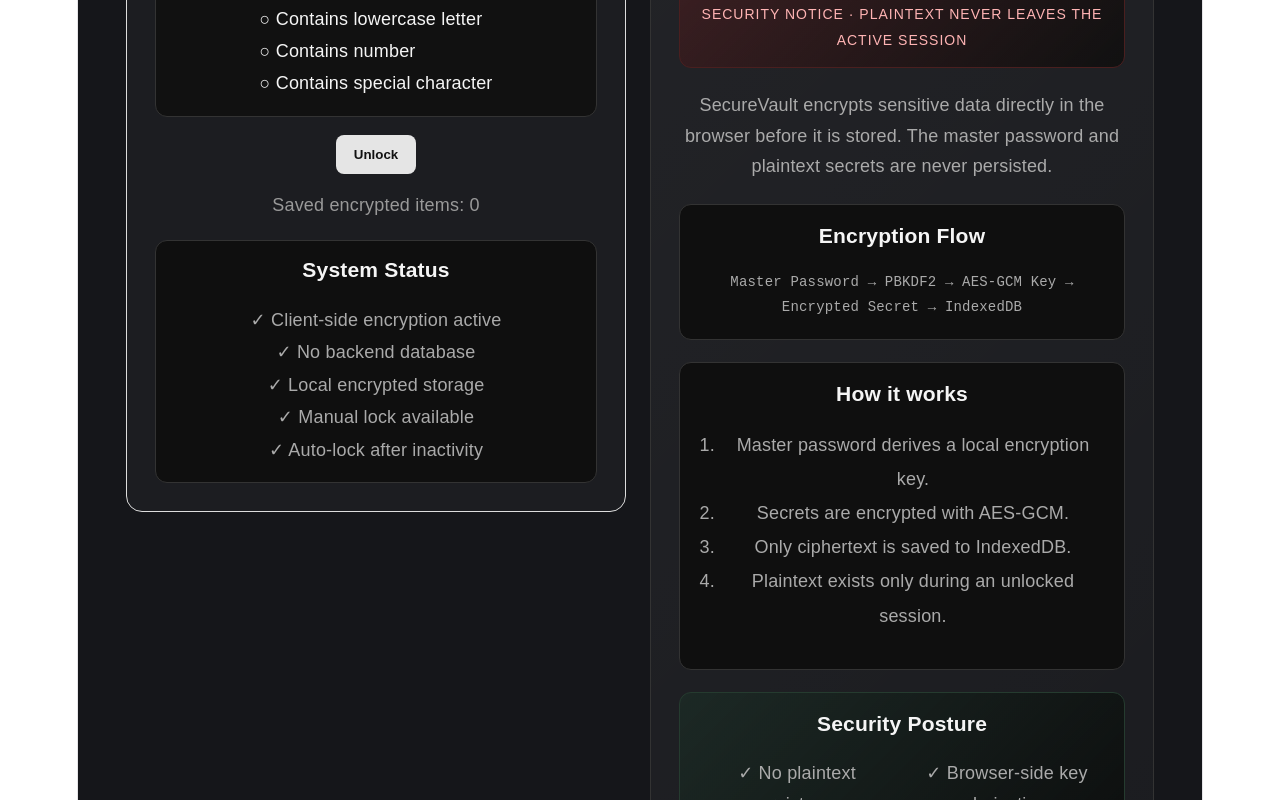
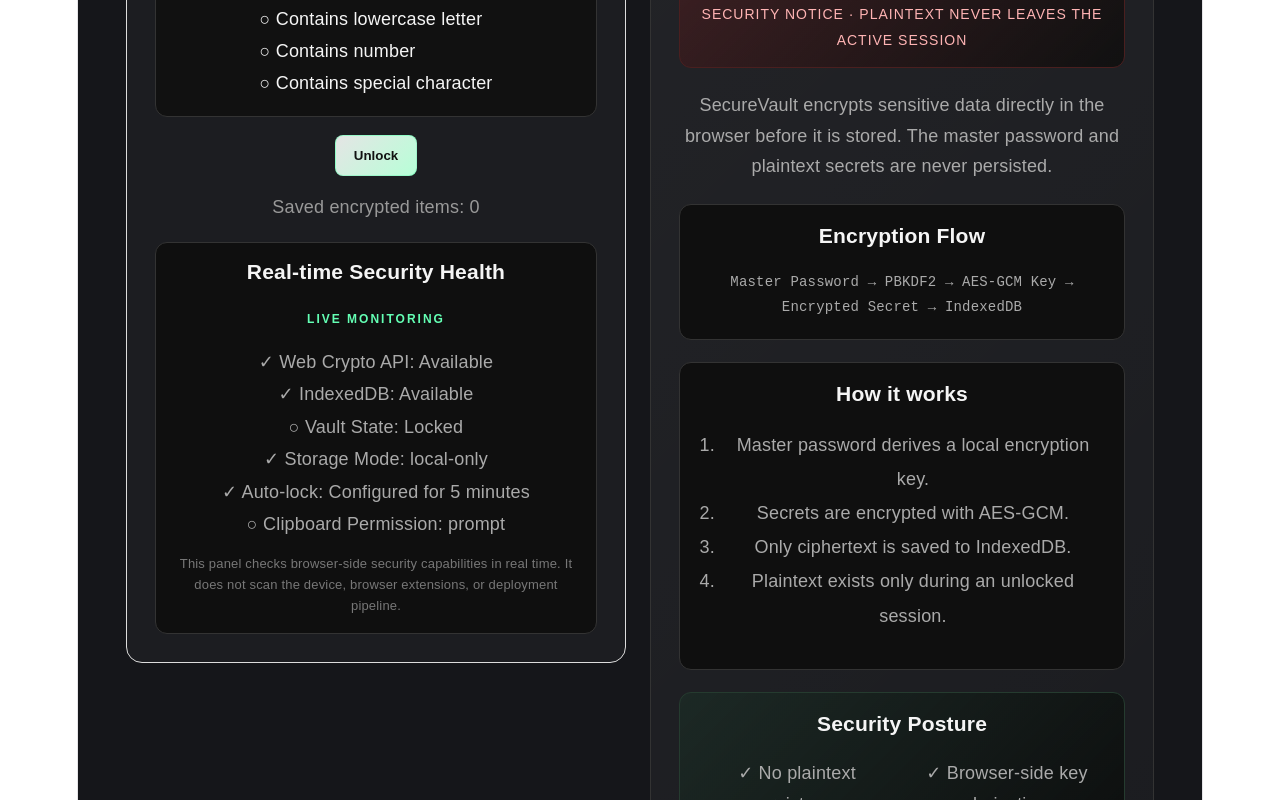
Before and after one commit to namnhzxk9/securevault-zero-knowledge, a React (Vite) app: page / in a window 1280 px wide. Shown: the part 480-1280 px from the top of the page. Built offline with nearby package versions, Linux system fonts and the light colour scheme.

Commit message:
Update App.tsx

```diff
--- a/src/App.tsx
+++ b/src/App.tsx
@@ -30,8 +30,58 @@ function App() {
   );
   const [copyMessage, setCopyMessage] = useState("");
 
+  const [securityHealth, setSecurityHealth] = useState({
+    webCryptoAvailable: false,
+    indexedDbAvailable: false,
+    clipboardStatus: "unknown",
+    storageMode: "local-only",
+  });
+
   useEffect(() => {
     loadItems();
+  }, []);
+
+  useEffect(() => {
+    async function checkSecurityHealth() {
+      const webCryptoAvailable =
+        typeof window !== "undefined" && Boolean(window.crypto?.subtle);
+
+      const indexedDbAvailable =
+        typeof window !== "undefined" && Boolean(window.indexedDB);
+
+      let clipboardStatus = "unknown";
+
+      try {
+        if (navigator.permissions && navigator.clipboard) {
+          const permission = await navigator.permissions.query({
+            name: "clipboard-write" as PermissionName,
+          });
+
+          clipboardStatus = permission.state;
+        } else if (navigator.clipboard) {
+          clipboardStatus = "available";
+        } else {
+          clipboardStatus = "unavailable";
+        }
+      } catch {
+        clipboardStatus = navigator.clipboard ? "available" : "unavailable";
+      }
+
+      setSecurityHealth({
+        webCryptoAvailable,
+        indexedDbAvailable,
+        clipboardStatus,
+        storageMode: "local-only",
+      });
+    }
+
+    checkSecurityHealth();
+
+    const intervalId = window.setInterval(checkSecurityHealth, 3000);
+
+    return () => {
+      window.clearInterval(intervalId);
+    };
   }, []);
 
   async function loadItems() {
@@ -53,8 +103,17 @@ function App() {
   }
 
   async function handleUnlock() {
-    if (masterPassword.trim().length < 12) {
-      alert("Master password must be at least 12 characters.");
+    const allPasswordChecksPassed =
+      passwordStrength.checks.minLength &&
+      passwordStrength.checks.hasUppercase &&
+      passwordStrength.checks.hasLowercase &&
+      passwordStrength.checks.hasNumber &&
+      passwordStrength.checks.hasSpecialChar;
+
+    if (!allPasswordChecksPassed) {
+      alert(
+        "Master password must meet all security requirements before unlocking."
+      );
       return;
     }
 
@@ -202,6 +261,7 @@ function App() {
         </div>
 
         <div
+          className="cyber-pulse"
           style={{
             padding: "10px 14px",
             border: "1px solid #333",
@@ -212,7 +272,8 @@ function App() {
             letterSpacing: "1px",
           }}
         >
-          LOCAL-ONLY · ZERO-KNOWLEDGE
+          <span className="live-dot" />
+          CLIENT-SIDE ENCRYPTION · ZERO-KNOWLEDGE
         </div>
       </header>
 
@@ -327,15 +388,16 @@ function App() {
 
             <div style={{ textAlign: "center" }}>
               <button
+                className="cyber-button cyber-pulse"
                 onClick={handleUnlock}
                 style={{
                   padding: "12px 18px",
                   cursor: "pointer",
                   borderRadius: "8px",
-                  border: "none",
-                  background: "#e5e5e5",
+                  border: "1px solid rgba(100, 255, 180, 0.5)",
+                  background: "linear-gradient(135deg, #e5e5e5, #b7ffd7)",
                   color: "#111",
-                  fontWeight: 600,
+                  fontWeight: 700,
                 }}
               >
                 Unlock
@@ -355,15 +417,71 @@ function App() {
                 background: "#0f0f0f",
               }}
             >
-              <h3 style={{ marginTop: 0 }}>System Status</h3>
+              <h3 style={{ marginTop: 0, textAlign: "center" }}>
+                Real-time Security Health
+              </h3>
+
+              <div
+                style={{
+                  marginBottom: "14px",
+                  textAlign: "center",
+                  color: "#64ffb4",
+                  fontSize: "12px",
+                  letterSpacing: "2px",
+                  fontWeight: 700,
+                }}
+              >
+                <span className="live-dot" />
+                LIVE MONITORING
+              </div>
 
               <div style={{ color: "#aaa", lineHeight: "1.8" }}>
-                <div>✓ Client-side encryption active</div>
-                <div>✓ No backend database</div>
-                <div>✓ Local encrypted storage</div>
-                <div>✓ Manual lock available</div>
-                <div>✓ Auto-lock after inactivity</div>
+                <div>
+                  {securityHealth.webCryptoAvailable ? "✓" : "✕"} Web Crypto
+                  API:{" "}
+                  {securityHealth.webCryptoAvailable
+                    ? "Available"
+                    : "Unavailable"}
+                </div>
+
+                <div>
+                  {securityHealth.indexedDbAvailable ? "✓" : "✕"} IndexedDB:{" "}
+                  {securityHealth.indexedDbAvailable
+                    ? "Available"
+                    : "Unavailable"}
+                </div>
+
+                <div>
+                  {isUnlocked ? "✓" : "○"} Vault State:{" "}
+                  {isUnlocked ? "Unlocked" : "Locked"}
+                </div>
+
+                <div>✓ Storage Mode: {securityHealth.storageMode}</div>
+
+                <div>✓ Auto-lock: Configured for 5 minutes</div>
+
+                <div>
+                  {securityHealth.clipboardStatus === "granted"
+                    ? "✓"
+                    : securityHealth.clipboardStatus === "denied"
+                    ? "✕"
+                    : "○"}{" "}
+                  Clipboard Permission: {securityHealth.clipboardStatus}
+                </div>
               </div>
+
+              <p
+                style={{
+                  marginTop: "14px",
+                  color: "#777",
+                  fontSize: "13px",
+                  lineHeight: "1.6",
+                }}
+              >
+                This panel checks browser-side security capabilities in real
+                time. It does not scan the device, browser extensions, or
+                deployment pipeline.
+              </p>
             </div>
           </section>
 
@@ -433,6 +551,7 @@ function App() {
             </h2>
 
             <div
+              className="cyber-danger-pulse"
               style={{
                 marginBottom: "22px",
                 padding: "14px 16px",
@@ -659,20 +778,24 @@ function App() {
             />
 
             <button
+              className="cyber-button"
               onClick={handleAddSecret}
               style={{
                 padding: "12px 16px",
                 cursor: "pointer",
                 marginRight: "12px",
                 borderRadius: "8px",
-                border: "none",
-                fontWeight: 600,
+                border: "1px solid rgba(100, 255, 180, 0.4)",
+                background: "linear-gradient(135deg, #e5e5e5, #b7ffd7)",
+                color: "#111",
+                fontWeight: 700,
               }}
             >
               Save Encrypted Secret
             </button>
 
             <button
+              className="cyber-button"
               onClick={handleLock}
               style={{
                 padding: "12px 16px",
@@ -731,6 +854,7 @@ function App() {
                   )}
 
                   <button
+                    className="cyber-button"
                     onClick={() => handleRevealSecret(item)}
                     style={{
                       padding: "8px 12px",
@@ -745,6 +869,7 @@ function App() {
 
                   {visibleSecrets[item.id] && (
                     <button
+                      className="cyber-button"
                       onClick={() => handleCopySecret(visibleSecrets[item.id])}
                       style={{
                         padding: "8px 12px",
@@ -759,6 +884,7 @@ function App() {
                   )}
 
                   <button
+                    className="cyber-button"
                     onClick={() => handleDeleteSecret(item.id)}
                     style={{
                       padding: "8px 12px",
```
